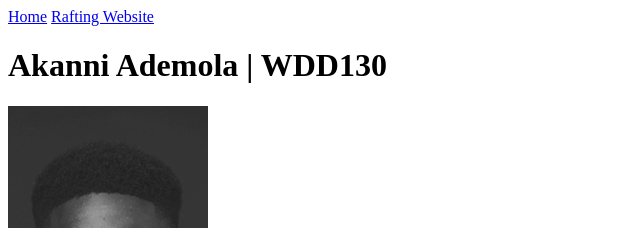
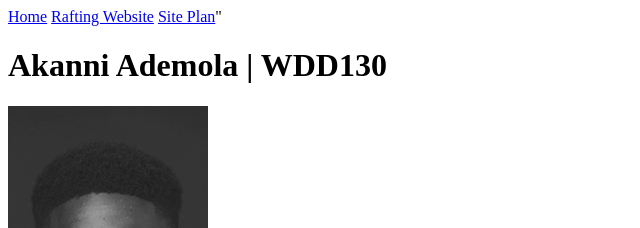
Before and after one commit to ade-akanni/wdd130, a plain HTML site: page index.html in a window 1280 px wide. Shown: the top 228 px of the page, 0-640 px from the left. Drawn offline with Linux system fonts and the light colour scheme.

Commit message:
third commit

```diff
--- a/index.html
+++ b/index.html
@@ -10,6 +10,7 @@
     <nav>
     <a href="#">Home</a>
     <a href="wwr/">Rafting Website</a>
+    <a href="wwr/site-plan-rafting.html">Site Plan</a>"
     </nav>
 
 </header>
```
